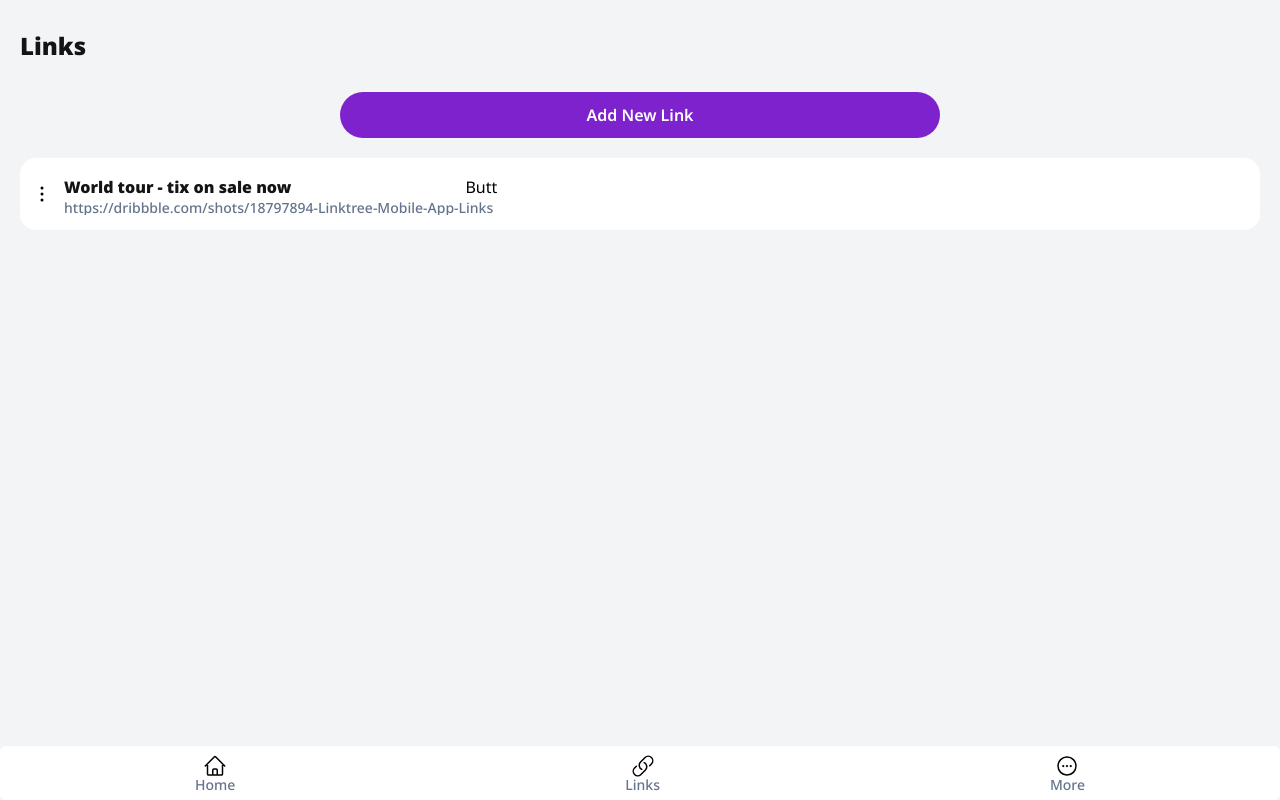
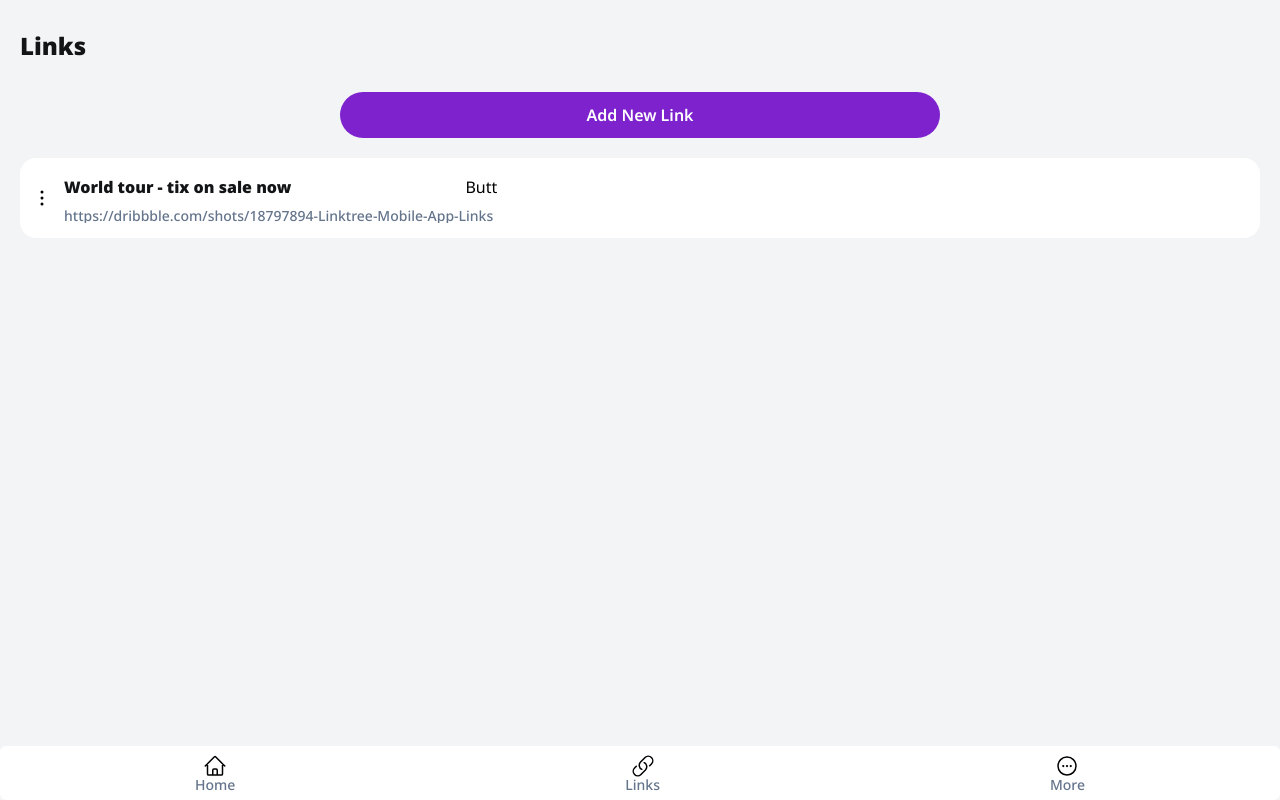
Before and after one commit to Solution456/LinkTree, a Vue app: page / in a window 1280 px wide. Built offline with nearby package versions, Linux system fonts and the light colour scheme.

Commit message:
💄update card styles

```diff
--- a/src/components/Link/Card.module.scss
+++ b/src/components/Link/Card.module.scss
@@ -8,6 +8,7 @@
     overflow: hidden;
     gap: 10px;
     width: 100%;
+    cursor: pointer;
 
     &_icon {
         display: flex;
@@ -32,6 +33,7 @@
         }
 
         &__link {
+            margin-top: .5rem;
             a {
                 -webkit-line-clamp: 1;
                 display: -webkit-box;
```
